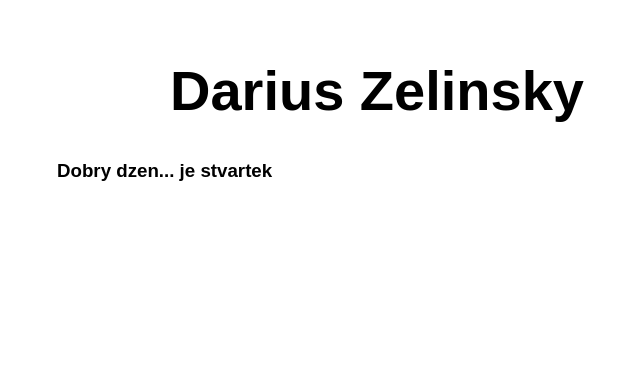
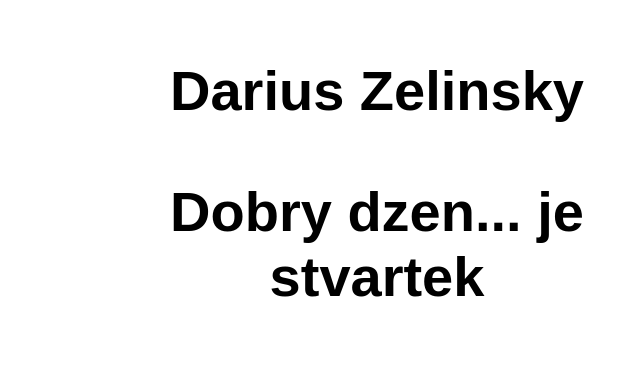
Before and after one commit to Darius1910/cloudy, a website: page src/index.html in a window 1280 px wide. Shown: the whole page, without its empty margins (263-903 px from the left). Drawn offline with Linux system fonts and the light colour scheme.

Commit message:
Update styles.css

```diff
--- a/src/styles.css
+++ b/src/styles.css
@@ -15,7 +15,7 @@ main {
   padding: 20px;
 }
 
-main > h1 {
+main > h1, h3 {
   text-align: center;
   font-size: 3.5em;
 }
```
